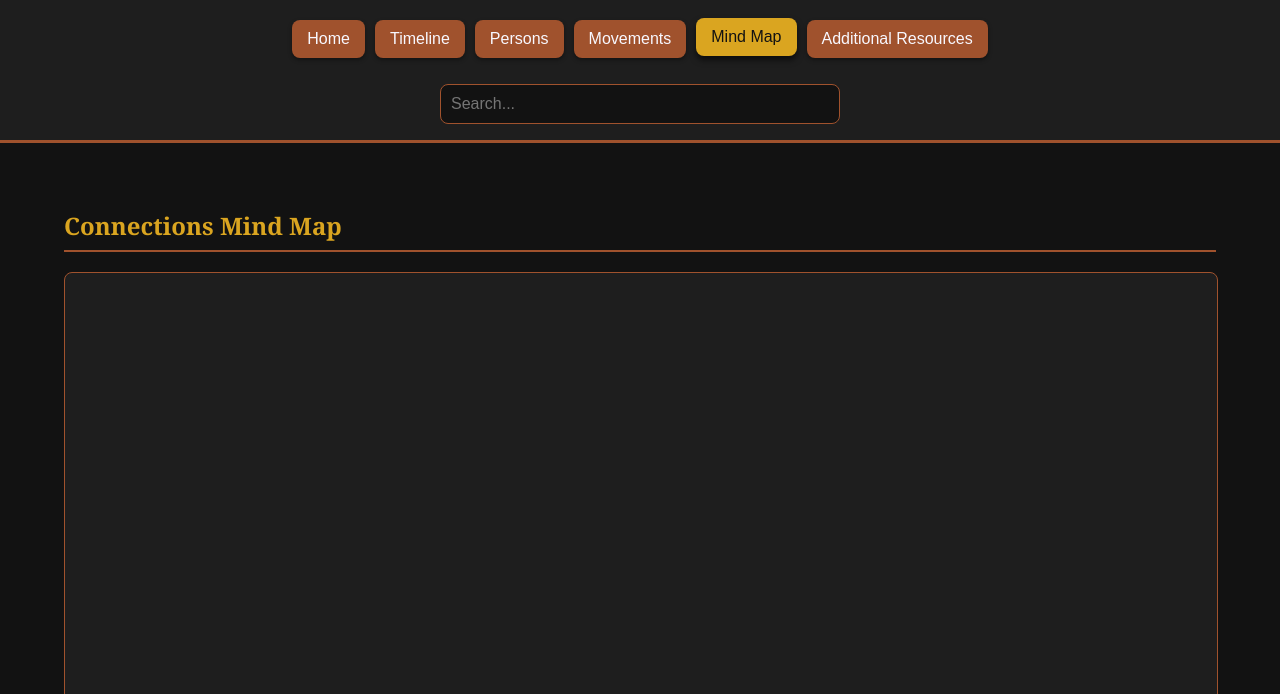
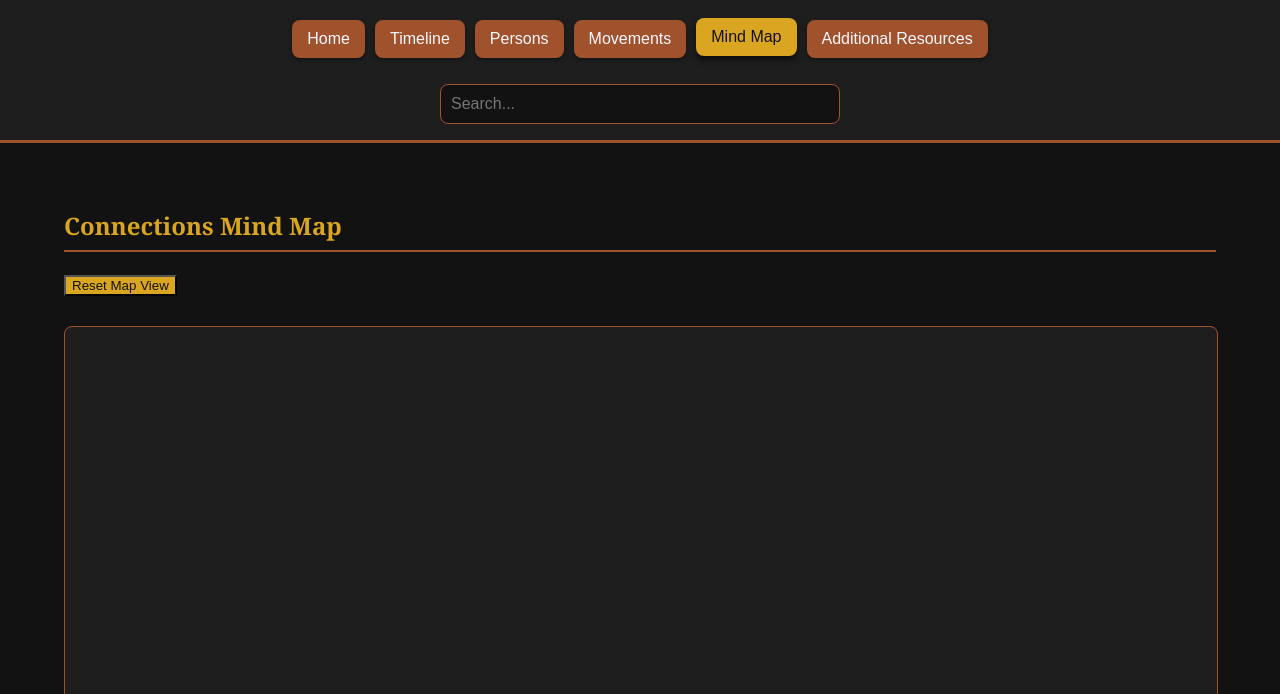
Before and after one commit to InfamousKira/Black-Unity-Archive, a plain HTML site: page index.html in a window 1280 px wide. Both pictures are taken after a click on the button "Mind Map". Shown: the part 106-800 px from the top of the page. Drawn offline with nearby package versions, Linux system fonts and the light colour scheme.

Commit message:
Update index.html

```diff
--- a/index.html
+++ b/index.html
@@ -61,12 +61,13 @@
         </section>
 
         <section id="mindmap">
-            <h2>Connections Mind Map</h2>
-            <div id="mindmapContainer">
-                </div>
-            <h3>Notes</h3>
-            <textarea id="mindmapNotes" placeholder="Type your personal notes here..." onkeyup="saveNotes('mindmapNotes')"></textarea>
-        </section>
+    <h2>Connections Mind Map</h2>
+    <button onclick="resetMindMap()" style="margin-bottom: 10px; background-color: var(--accent-color); color: var(--background-color);">Reset Map View</button>
+
+    <div id="mindmapContainer"></div>
+    <h3>Notes</h3>
+    <textarea id="mindmapNotes" placeholder="Type your personal notes here..." onkeyup="saveNotes('mindmapNotes')"></textarea>
+</section>
 
         <section id="resources">
             <h2>Additional Resources</h2>
```
